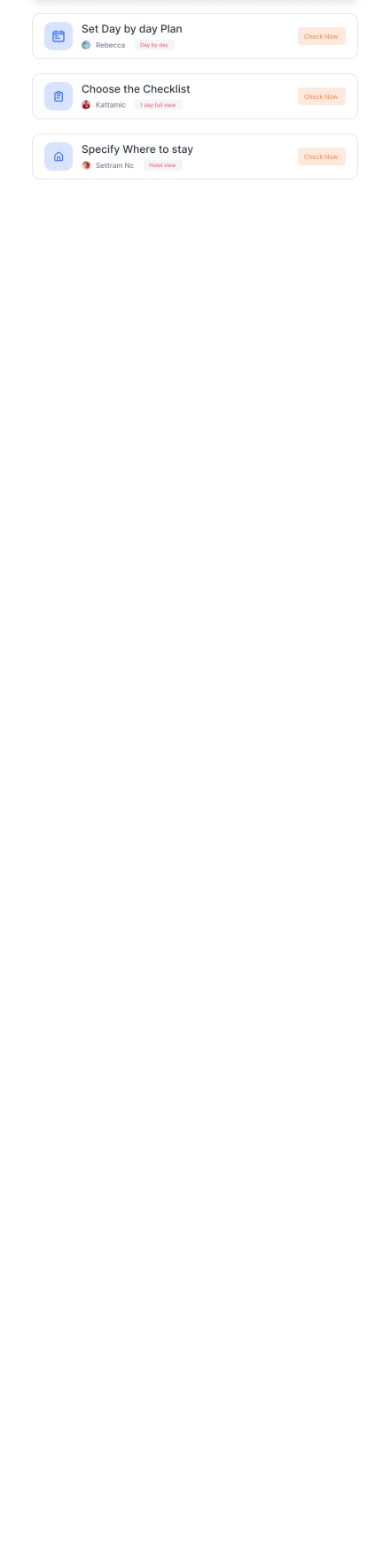
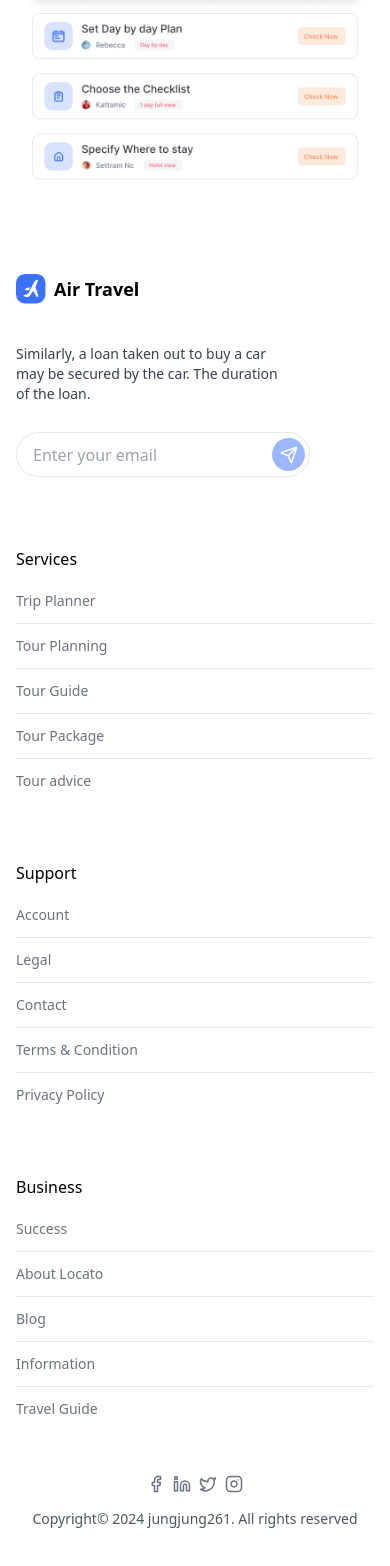
Before and after one commit to dzungmv/travel-air, a Next.js app: page / in a window 390 px wide. Shown: the part 6616-8182 px from the top of the page. Before the commit the page ends 6822 px from the top, so only its background shows below. Built offline with nearby package versions, Linux system fonts and the light colour scheme.

Commit message:
[FEAT] Footer

```diff
--- a/app/(stage)/layout.tsx
+++ b/app/(stage)/layout.tsx
@@ -1,3 +1,4 @@
+import Footer from "@/components/layouts/footer";
 import Header from "@/components/layouts/header";
 import { PropsWithChildren } from "react";
 
@@ -6,6 +7,7 @@ export default function StageLayout({ children }: PropsWithChildren) {
     <>
       <Header />
       {children}
+      <Footer />
     </>
   );
 }
--- /dev/null
+++ b/src/components/layouts/footer/email-form.tsx
@@ -0,0 +1,38 @@
+"use client";
+
+import { Form, FormField } from "@/components/ui/form";
+import { Send } from "lucide-react";
+import { useForm } from "react-hook-form";
+
+export default function EmailForm() {
+  const form = useForm({
+    defaultValues: {
+      email: "",
+    },
+  });
+
+  return (
+    <Form {...form}>
+      <form className=" rounded-full w-fit px-4 gap-2 pr-1 border border-gray-200 h-[45px] flex items-center">
+        <FormField
+          control={form.control}
+          name="email"
+          render={({ field }) => (
+            <input
+              className="border-none outline-none flex-1"
+              placeholder="Enter your email"
+              {...field}
+            />
+          )}
+        />
+
+        <button
+          disabled={!form.watch("email")}
+          className="hover:cursor-pointer disabled:opacity-50 disabled:hover:cursor-not-allowed lg:hover:opacity-75 w-[33px] h-[33px] text-white grid place-items-center rounded-full bg-primary"
+        >
+          <Send size={18} />
+        </button>
+      </form>
+    </Form>
+  );
+}
--- /dev/null
+++ b/src/components/layouts/footer/index.tsx
@@ -0,0 +1,62 @@
+import { footerRoutes } from "@/tools/constants/router";
+import HeaderLogo from "../header/logo";
+import EmailForm from "./email-form";
+import Link from "next/link";
+import { Fragment } from "react";
+import Hr from "@/components/ui/hr";
+import { Instagram, Linkedin, LucideFacebook, Twitter } from "lucide-react";
+
+export default function Footer() {
+  return (
+    <section className="max-w-secondary px-4 mx-auto py-[68px]">
+      <footer className="grid md:grid-cols-3 lg:grid-cols-[380px_auto_auto_auto] gap-[70px]">
+        <div className=" md:col-span-3 lg:col-auto">
+          <HeaderLogo />
+          <p className="max-w-[268px] mt-10 my-7 text-gray-700 text-sm">
+            Similarly, a loan taken out to buy a car may be secured by the car.
+            The duration of the loan.
+          </p>
+
+          <EmailForm />
+        </div>
+
+        {footerRoutes.map((item) => (
+          <div key={item.title}>
+            <h6 className="font-medium">{item.title}</h6>
+            <div className="space-y-3 grid mt-5">
+              {item.routes.map((route, index) => (
+                <Fragment key={route.name}>
+                  <Link
+                    href={route.url}
+                    className="text-gray-500 text-sm"
+                    key={route.name}
+                  >
+                    {route.name}
+                  </Link>
+                  {index !== item.routes.length - 1 && (
+                    <Hr className="md:hidden" />
+                  )}
+                </Fragment>
+              ))}
+            </div>
+          </div>
+        ))}
+      </footer>
+
+      <Hr className="my-7 hidden md:block" />
+
+      <section className="flex gap-2 mt-10 md:mt-0 items-center flex-col-reverse md:flex-row justify-between">
+        <p className="text-gray-600 text-sm">
+          Copyright© 2024 jungjung261. All rights reserved
+        </p>
+
+        <div className="mt-4 flex items-center gap-2 text-gray-500 mb-2">
+          <LucideFacebook size={18} />
+          <Linkedin size={18} />
+          <Twitter size={18} />
+          <Instagram size={18} />
+        </div>
+      </section>
+    </section>
+  );
+}
--- a/src/tools/constants/router.ts
+++ b/src/tools/constants/router.ts
@@ -12,3 +12,81 @@ export const headerRouter = [
     url: "/blog",
   },
 ];
+
+export const footerRoutes = [
+  {
+    title: "Services",
+    routes: [
+      {
+        name: "Trip Planner",
+        url: "",
+      },
+      {
+        name: "Tour Planning",
+        url: "",
+      },
+      {
+        name: "Tour Guide",
+        url: "",
+      },
+      {
+        name: "Tour Package",
+        url: "",
+      },
+      {
+        name: "Tour advice",
+        url: "",
+      },
+    ],
+  },
+  {
+    title: "Support",
+    routes: [
+      {
+        name: "Account",
+        url: "",
+      },
+      {
+        name: "Legal",
+        url: "",
+      },
+      {
+        name: "Contact",
+        url: "",
+      },
+      {
+        name: "Terms & Condition",
+        url: "",
+      },
+      {
+        name: "Privacy Policy",
+        url: "",
+      },
+    ],
+  },
+  {
+    title: "Business",
+    routes: [
+      {
+        name: "Success",
+        url: "",
+      },
+      {
+        name: "About Locato",
+        url: "",
+      },
+      {
+        name: "Blog",
+        url: "",
+      },
+      {
+        name: "Information",
+        url: "",
+      },
+      {
+        name: "Travel Guide",
+        url: "",
+      },
+    ],
+  },
+];
```
